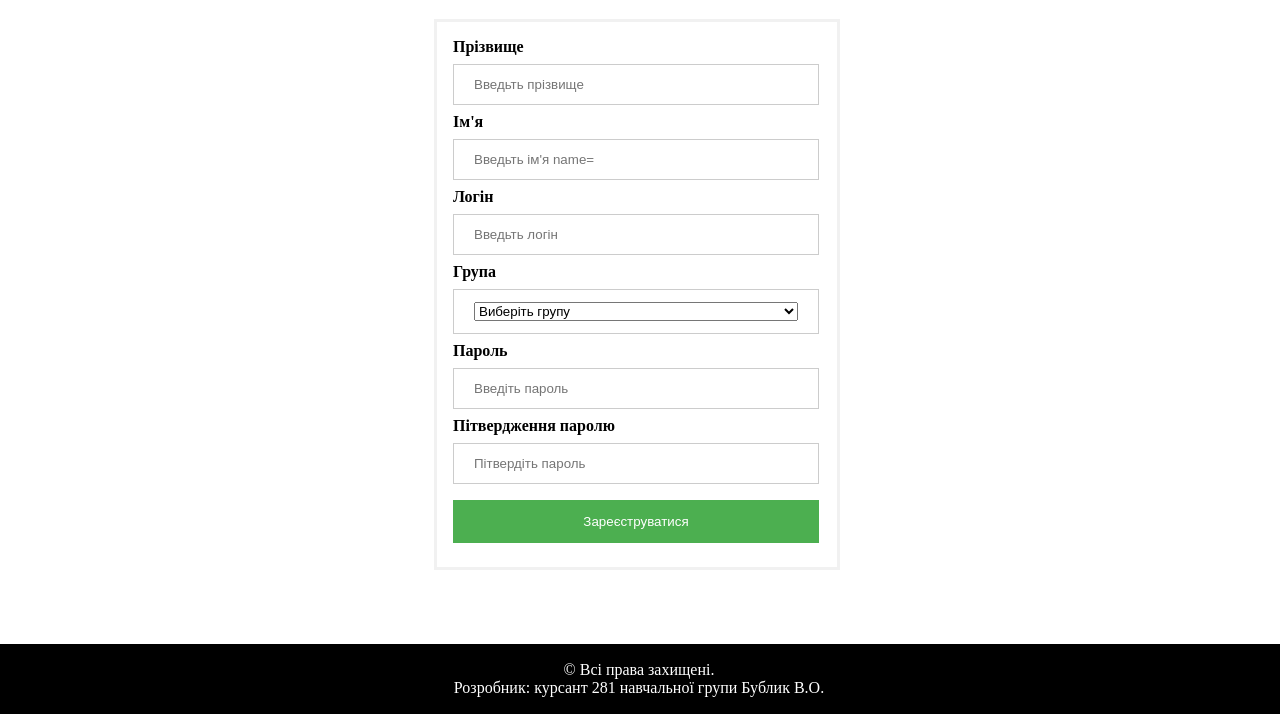
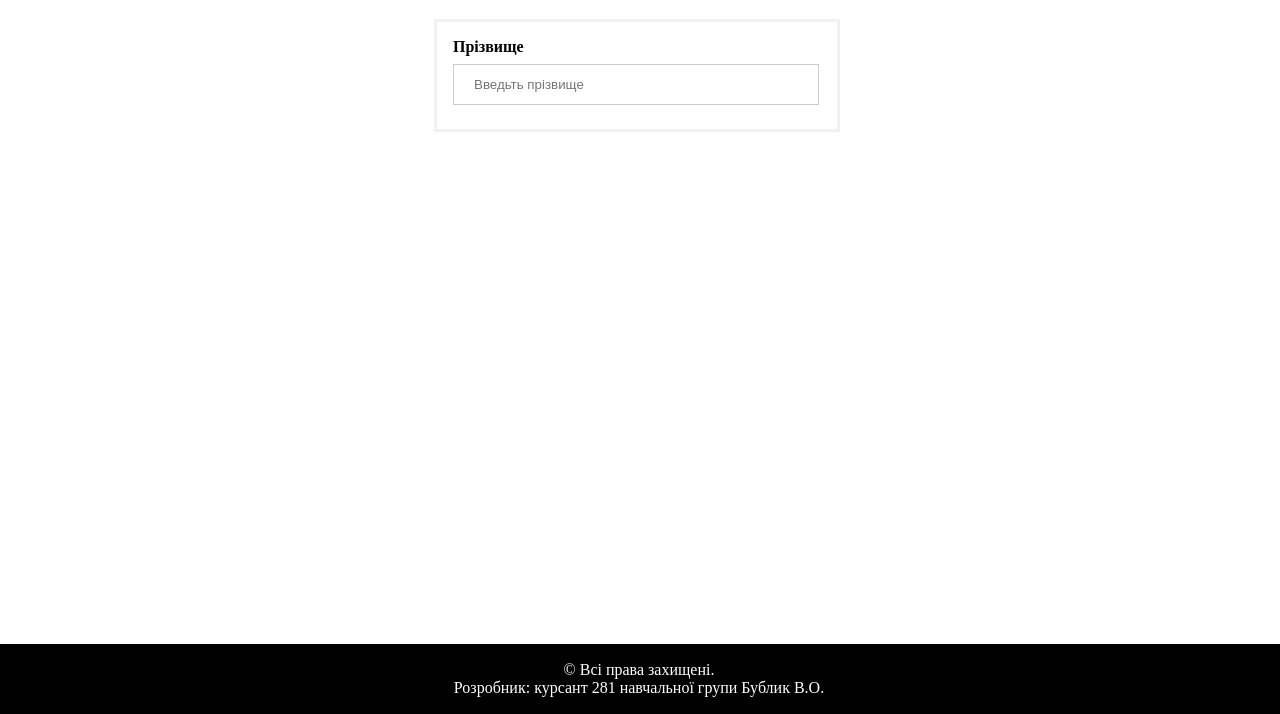
Before and after one commit to 3VlaDIslaV3/PZ_1.4Git, a plain HTML site: page registation.html in a window 1280 px wide. Shown: the part 86-800 px from the top of the page. Drawn offline with Linux system fonts and the light colour scheme.

Commit message:
Next comm

```diff
--- a/registation.html
+++ b/registation.html
@@ -11,14 +11,14 @@
     <header class="head">
         <div class="blog">
              <h1 clas="blog1">
-                <b>Мій особистий блог</b>
+                <b> Мій особистий блог </b>
             </h1>
                 <p class="name">
                      Владислав Бублик
                 </p>
        </div>
       <div class="ref">
-         <a href="vhid.html"class="ref1" >Вхід</a>
+         <a href="vhid.html"class="ref1" > Вхід </a>
         <!--<a href="registation.html"class="ref1">Реєстрація</a>-->
      </div>
 </header>
@@ -28,28 +28,8 @@
 
 
     <div class="container">
-      <label for="uname"><b>Прізвище</b></label>
+      <label for="uname"><b> Прізвище </b></label>
       <input type="text" placeholder="Введьть прізвище" name="uname" required>
-      <label for="uname"><b>Ім'я</b></label>
-      <input type="text" placeholder="Введьть ім'я name="uname" required>
-      <label for="uname"><b>Логін</b></label>
-      <input type="text" placeholder="Введьть логін" name="uname" required>
-
-      <label for="uname"><b>Група</b></label>
-      <p class="select" >
-        <select style="width: 100%;">
-          <option selected disabled>Виберіть групу</option>
-          <option>281</option>
-          <option>282</option>
-        </select>
-      </p>
-
-      <label for="psw"><b>Пароль</b></label>
-      <input type="password" placeholder="Введіть пароль" name="psw" required>
-      <label for="psw"><b>Пітвердження паролю</b></label>
-      <input type="password" placeholder="Пітвердіть пароль" name="psw" required>
-
-      <button type="submit">Зареєструватися</button>
   </main>
 
 </div>
```
